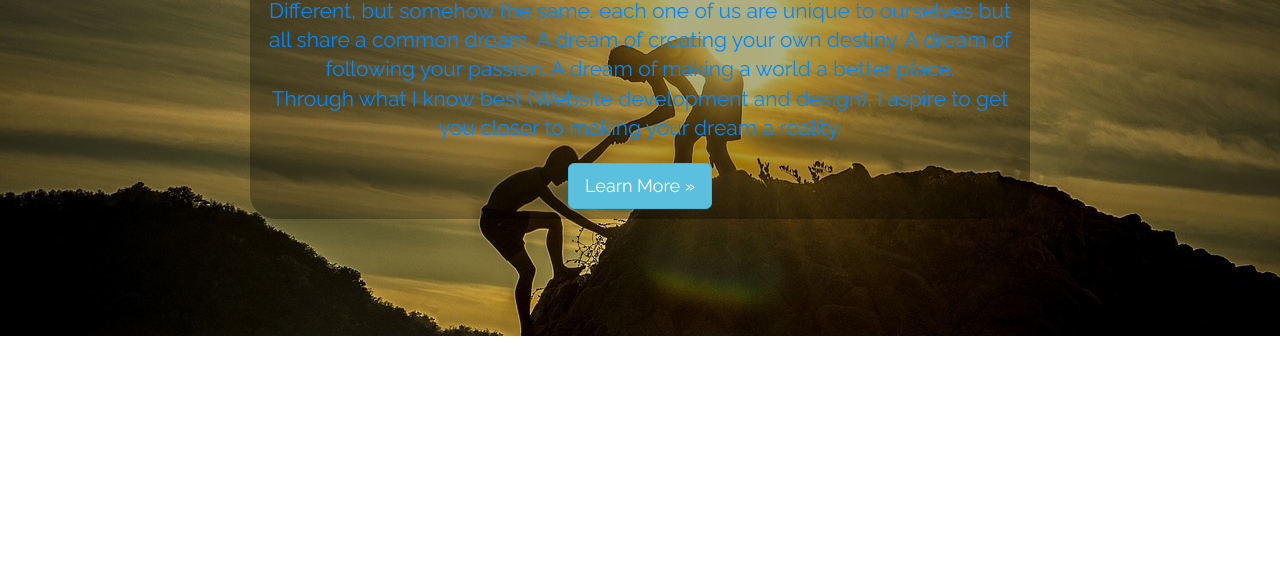
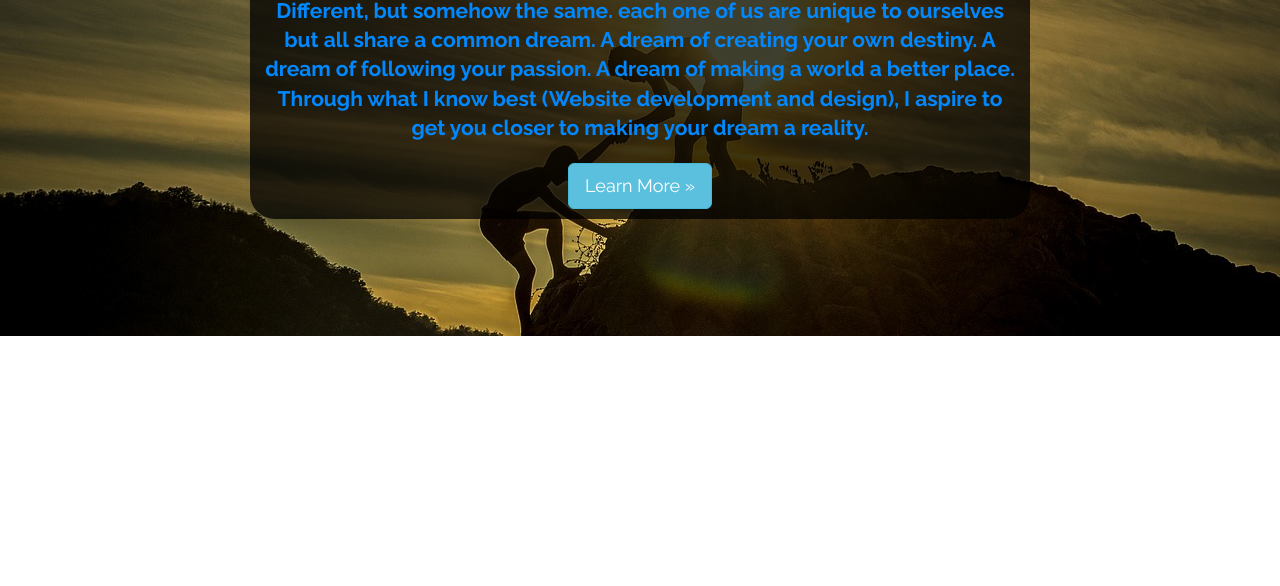
Before and after one commit to jakesonline1/myportfolio, a plain HTML site: page index.html in a window 1280 px wide. Shown: the part 214-800 px from the top of the page. Drawn offline with nearby package versions, Linux system fonts and the light colour scheme.

Commit message:
darkened the hero text box and bolded the title font

```diff
--- a/assets/css/styles.css
+++ b/assets/css/styles.css
@@ -29,7 +29,7 @@ body {
  }
 
  #hero_box {
-     background: rgba(0 ,0 ,0 , 0.3);
+     background: rgba(0,0,0, 0.75);
      border-radius: 25px;
  }
 
@@ -40,6 +40,9 @@ body {
 
 .hero_title, .hero_body, .hero_button{
     text-align: center;
+    font-weight: bold;
+
+
 
  }
 
```
